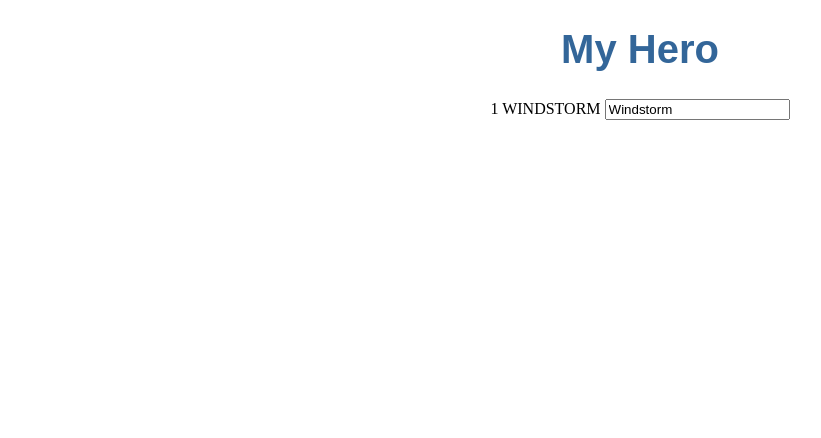
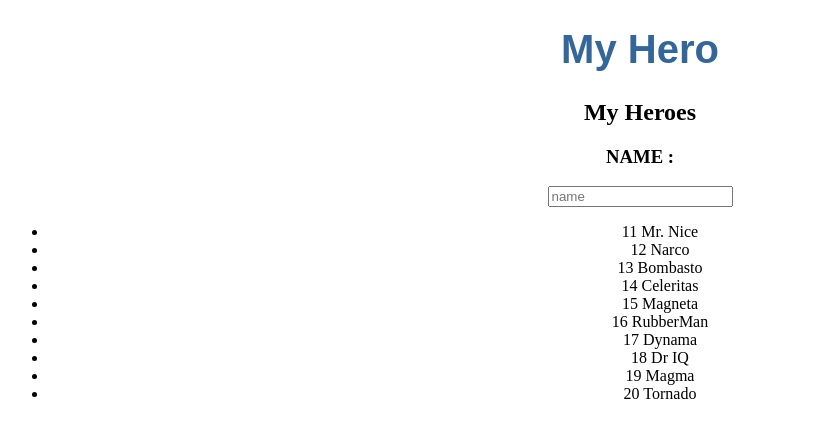
Before and after one commit to McOmolloDotJava/myapp, an Angular app: page / in a window 1280 px wide. Shown: the top 438 px of the page, without its empty margins (0-821 px from the left). Built offline with nearby package versions, Linux system fonts and the light colour scheme.

Commit message:
added mock heroes
Signed-off-by: isaac.omollo <isaac.omollo@turnkeyafrica.com>

```diff
--- a/src/app/heroes/heroes.component.html
+++ b/src/app/heroes/heroes.component.html
@@ -1,6 +1,13 @@
-<p>
- {{hero.id}}
- {{hero.name | uppercase}}
+<h2>My Heroes</h2>
 
-   <input [(ngModel)]="hero.name" placeholder="name">
-</p>
+<h3>NAME : {{hero.name | uppercase}}</h3>
+<div>
+  <label>
+    <input [(ngModel)]="hero.name" placeholder="name">
+  </label>
+</div>
+<ul class="heroes">
+  <li *ngFor="let hero of heroes">
+    <span class="badge">{{hero.id}}</span> {{hero.name}}
+  </li>
+</ul>
--- a/src/app/heroes/heroes.component.ts
+++ b/src/app/heroes/heroes.component.ts
@@ -1,5 +1,6 @@
 import { Component, OnInit } from '@angular/core';
 import { Hero } from '../hero';
+import { HEROES } from '../mock-heroes';
 
 @Component({
   selector: 'app-heroes',
@@ -9,8 +10,10 @@ import { Hero } from '../hero';
 export class HeroesComponent implements OnInit {
   hero: Hero = {
     id: 1,
-    name: 'Windstorm'
+    name: ''
   };
+
+    heroes = HEROES;
 
   constructor() { }
 
--- /dev/null
+++ b/src/app/mock-heroes.ts
@@ -0,0 +1,16 @@
+
+
+import { Hero } from './hero';
+
+export const HEROES: Hero[] = [
+  { id: 11, name: 'Mr. Nice' },
+  { id: 12, name: 'Narco' },
+  { id: 13, name: 'Bombasto' },
+  { id: 14, name: 'Celeritas' },
+  { id: 15, name: 'Magneta' },
+  { id: 16, name: 'RubberMan' },
+  { id: 17, name: 'Dynama' },
+  { id: 18, name: 'Dr IQ' },
+  { id: 19, name: 'Magma' },
+  { id: 20, name: 'Tornado' }
+];
```
